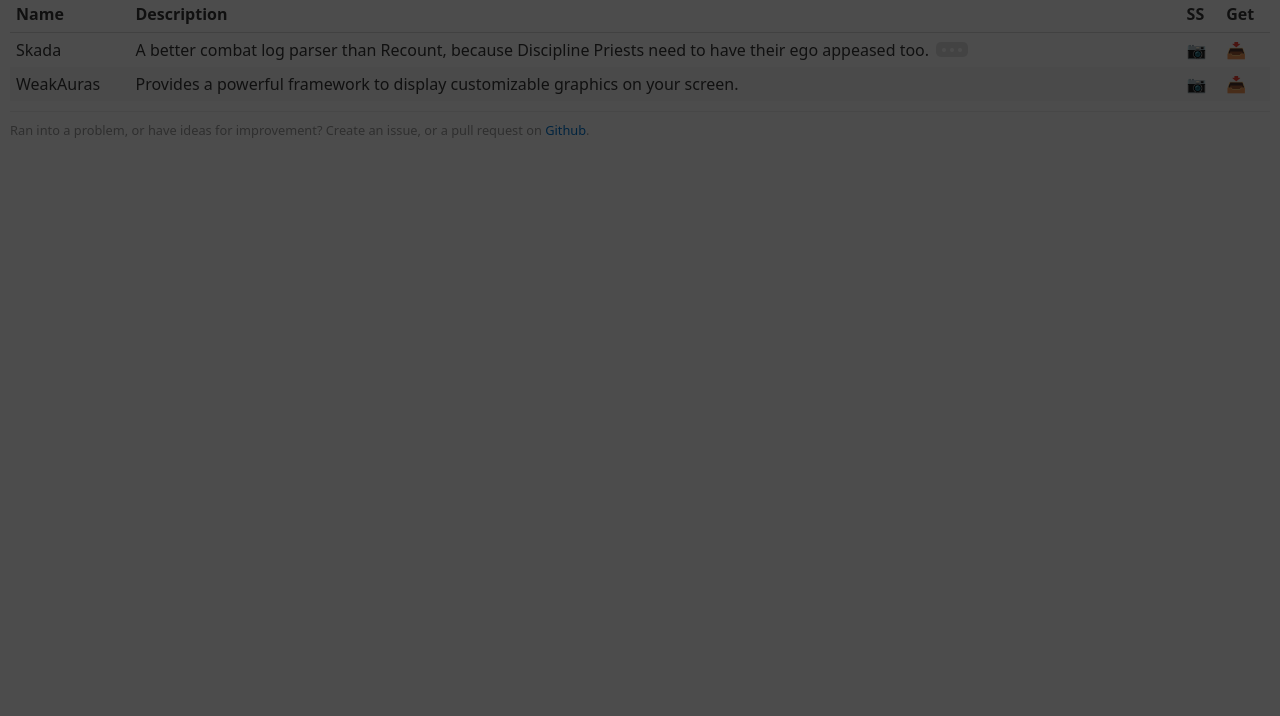
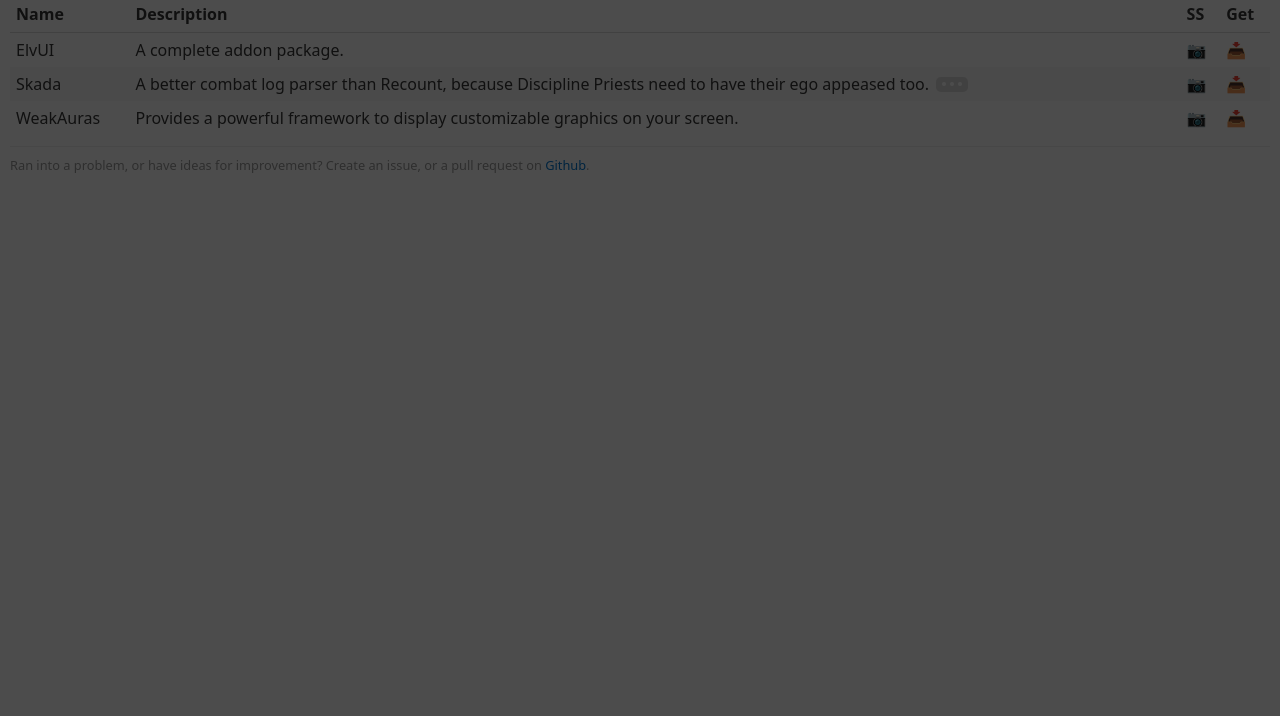
Before and after one commit to wowvault/wotlk, a plain HTML site: page addons/index.html in a window 1280 px wide. Shown: the part 84-800 px from the top of the page. Drawn offline with Linux system fonts and the light colour scheme.

Commit message:
Added ElvUI (and testing the webhook)

```diff
--- a/addons/index.html
+++ b/addons/index.html
@@ -39,6 +39,15 @@
             </tr>
         </thead>
         <tbody id="table">
+            <tr id="elvui">
+                <td>ElvUI</td>
+                <td>A complete addon package.</td>
+                <td><a href="https://user-images.githubusercontent.com/590348/77227304-65774780-6b90-11ea-9f64-432786d2a597.jpg" data-lightbox="ElvUI">📷</a>
+                    <a href="https://user-images.githubusercontent.com/590348/77227057-4d9ec400-6b8e-11ea-8672-29789434b9fe.jpg" data-lightbox="ElvUI"></a>
+                    <a href="https://user-images.githubusercontent.com/590348/77227328-a53e2f00-6b90-11ea-8dd4-a8d7287185e8.jpg" data-lightbox="ElvUI"></a>
+                    <a href="https://user-images.githubusercontent.com/590348/77227309-74f69080-6b90-11ea-9aa1-95c760340e9d.jpg" data-lightbox="ElvUI"></a></td>
+                <td><a href="https://github.com/ElvUI-WotLK/ElvUI/archive/master.zip" onclick="ThirdPartyWarning()">📥</a></td>
+            </tr>
             <tr id="skada">
                 <td>Skada</td>
                 <td>A better combat log parser than Recount, because Discipline Priests need to have their ego appeased too. <sup id="fnref:Skada"><a href="#fn:Skada" rel="footnote">Skada</a></sup></td>
```
